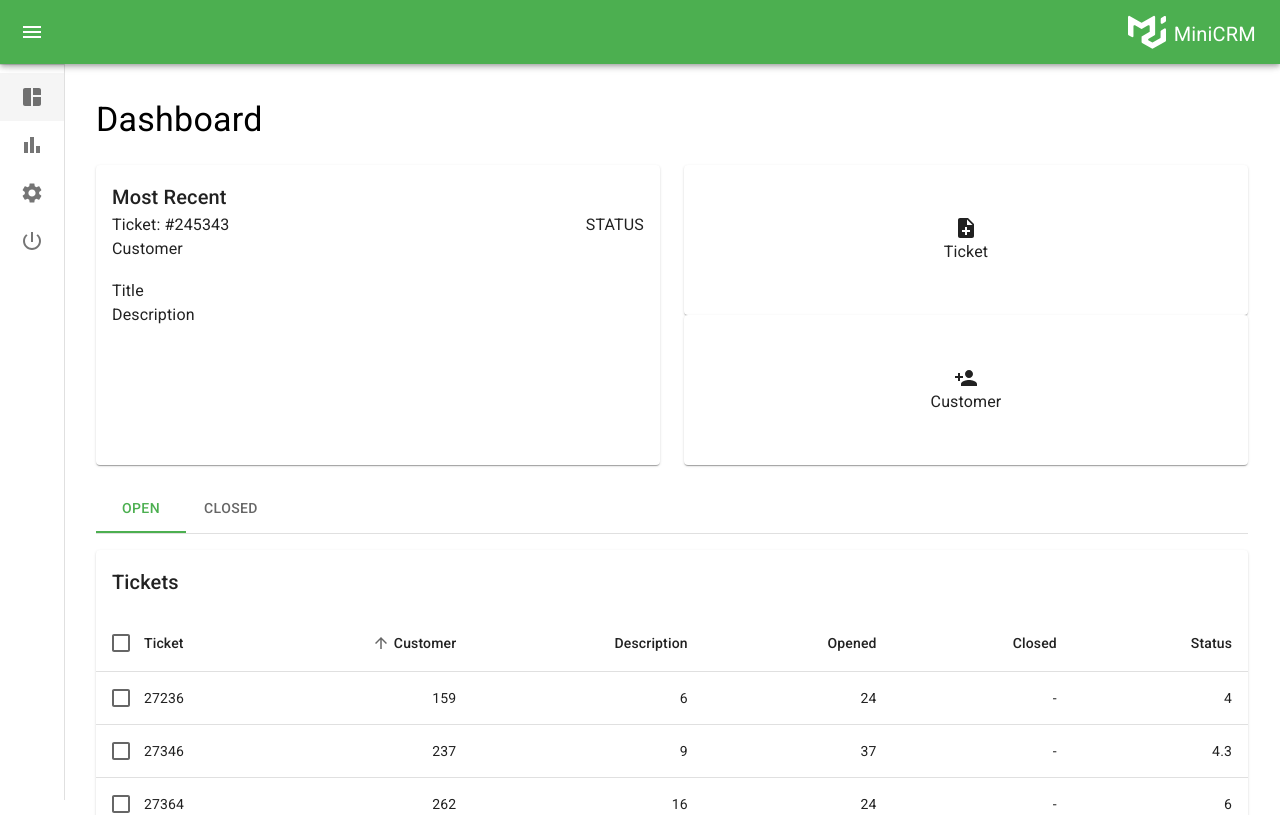
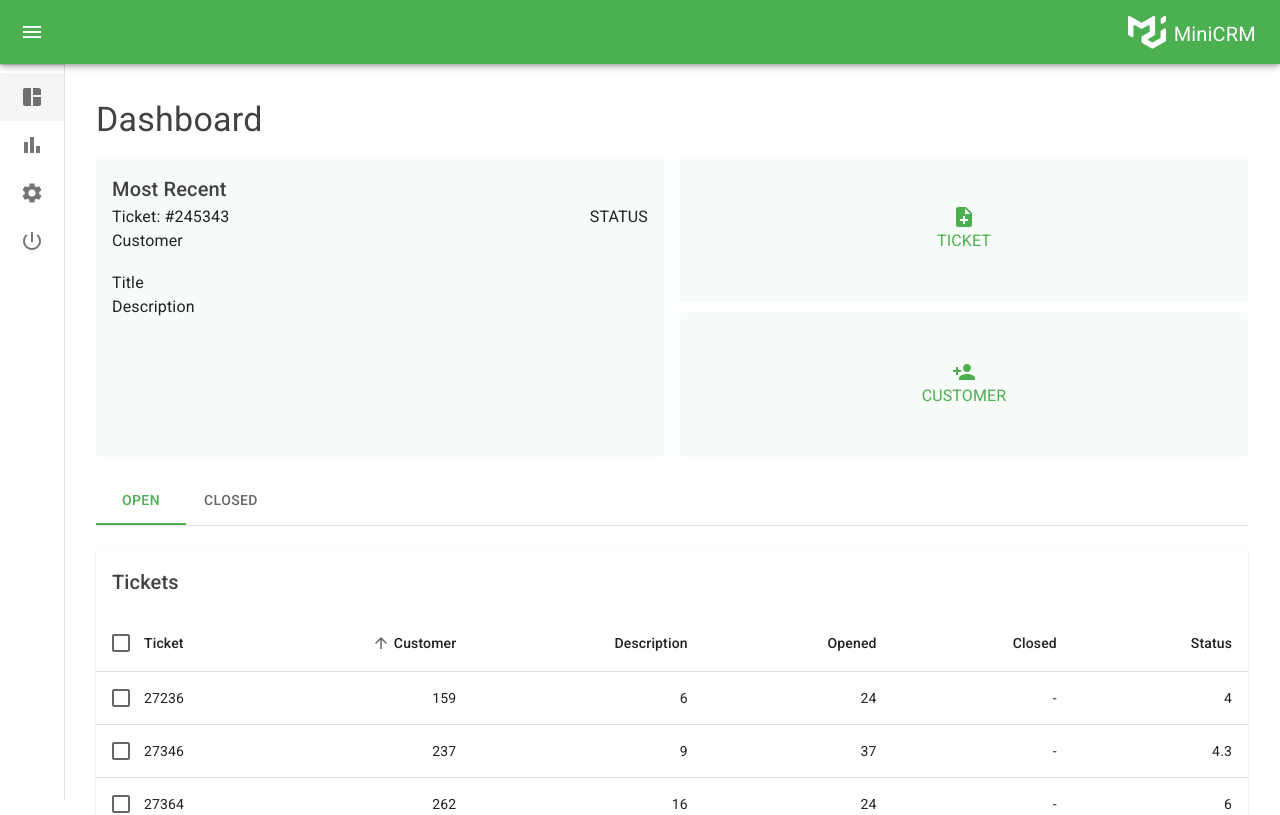
Before and after one commit to boostedd2/material-mini-crm, a Next.js app: page /dashboard in a window 1280 px wide. Shown: the top 815 px of the page. Built offline with nearby package versions, Linux system fonts and the light colour scheme; sample sign-in values are in the browser's storage.

Commit message:
update styles for dashboard components

```diff
--- a/src/_components/Dashboard/DashboardActions.js
+++ b/src/_components/Dashboard/DashboardActions.js
@@ -1,5 +1,5 @@
 import Grid from "@mui/material/Grid";
-import {Box, Paper, Typography} from "@mui/material";
+import {Box, Button, Paper, Typography} from "@mui/material";
 import {styled} from "@mui/material/styles";
 import PersonAddIcon from '@mui/icons-material/PersonAdd';
 import NoteAddIcon from '@mui/icons-material/NoteAdd';
@@ -7,18 +7,23 @@ import NoteAddIcon from '@mui/icons-material/NoteAdd';
 
 
 
+const ActionHeader = styled(Typography)(({theme}) => ({
+  color: theme.palette.primary.darkHeading
+}));
 
 const RecentTicketCard = styled(Paper)(({theme}) => ({
   height: '300px',
-  width: '100%'
+  width: '100%',
+  backgroundColor: 'rgba(76, 175, 80, 0.04)',
 }));
 
-const DashboardActionButton = styled(Paper)(({theme}) => ({
+const DashboardActionButton = styled(Button)(({theme}) => ({
   display: 'flex',
   justifyContent: 'center',
   alignItems: 'center',
-  height: '150px',
+  height: '145px',
   width: '100%',
+  backgroundColor: 'rgba(76, 175, 80, 0.04)',
 
   '& .MuiGrid-item': {
     flexDirection: 'row',
@@ -32,11 +37,11 @@ const DashboardActionButton = styled(Paper)(({theme}) => ({
 
 const DashboardActions = () => {
   return (
-    <Grid container mt={0} spacing={3}>
+    <Grid container mt={0} spacing={2}>
       <Grid item xs={12} sm={6}>
-        <RecentTicketCard>
+        <RecentTicketCard elevation={0}>
           <Box p={2}>
-            <Typography variant="h6">Most Recent</Typography>
+            <ActionHeader variant="h6">Most Recent</ActionHeader>
             <Box sx={{display: 'flex'}}>
               <Box>
                 <Typography>Ticket: #245343</Typography>
@@ -53,7 +58,7 @@ const DashboardActions = () => {
         </RecentTicketCard>
       </Grid>
       <Grid item xs={6}>
-        <DashboardActionButton>
+        <DashboardActionButton sx={{marginBottom: '10px'}}>
           <Grid container direction="column" alignItems="center" justify="center">
             <NoteAddIcon />
             <Typography>Ticket</Typography>
--- a/src/_components/Dashboard/TicketsTable.js
+++ b/src/_components/Dashboard/TicketsTable.js
@@ -201,7 +201,7 @@ function TicketsTableToolbar(props) {
         </Typography>
       ) : (
         <Typography
-          sx={{ flex: '1 1 100%' }}
+          sx={{ flex: '1 1 100%', color: (theme) => theme.palette.primary.darkHeading }}
           variant="h6"
           id="tableTitle"
           component="div"
@@ -289,7 +289,7 @@ const TicketsTable = () => {
   );
 
   return (
-    <Box sx={{ width: '100%' }}>
+    <Box sx={{ width: '100%', mt: 1 }}>
       <Paper sx={{ width: '100%', mb: 2 }}>
         <TicketsTableToolbar numSelected={selected.length} />
         <TableContainer>
--- a/src/_themes/ThemeProvider.js
+++ b/src/_themes/ThemeProvider.js
@@ -4,6 +4,7 @@ export const theme = createTheme({
   palette: {
     primary: {
       main: '#4CAF50',
+      darkHeading: '#424242'
     },
     secondary: {
       main: '#ffffff',
--- a/src/pages/dashboard/index.js
+++ b/src/pages/dashboard/index.js
@@ -3,6 +3,7 @@ import withAuth from "@/_context/withAuth";
 import {Container, Typography} from "@mui/material";
 import TicketTabs from "@/_components/Dashboard/TabMenu";
 import DashboardActions from "@/_components/Dashboard/DashboardActions";
+import {theme} from "@/_themes/ThemeProvider";
 
 const styles = {
 
@@ -12,7 +13,7 @@ const Dashboard = () => {
   return (
       <main>
         <Container sx={{marginTop: '35px'}}>
-          <Typography variant="h4">Dashboard</Typography>
+          <Typography variant="h4" sx={{color: theme.palette.primary.darkHeading}}>Dashboard</Typography>
           <DashboardActions />
           <TicketTabs />
         </Container>
```
